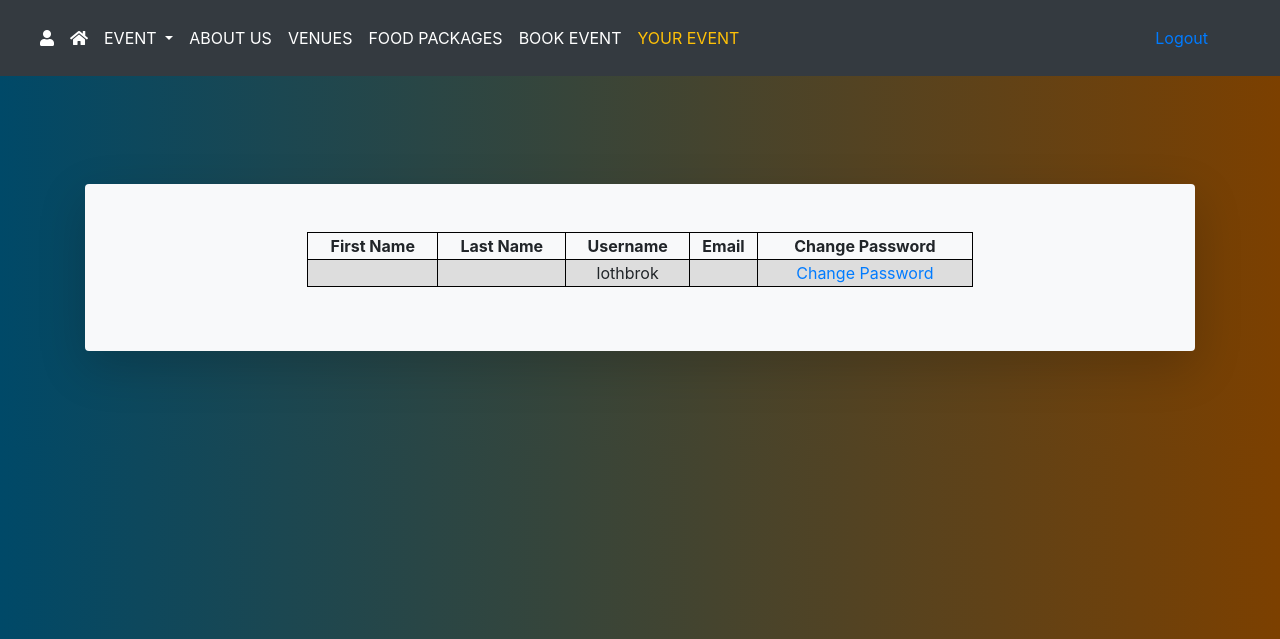
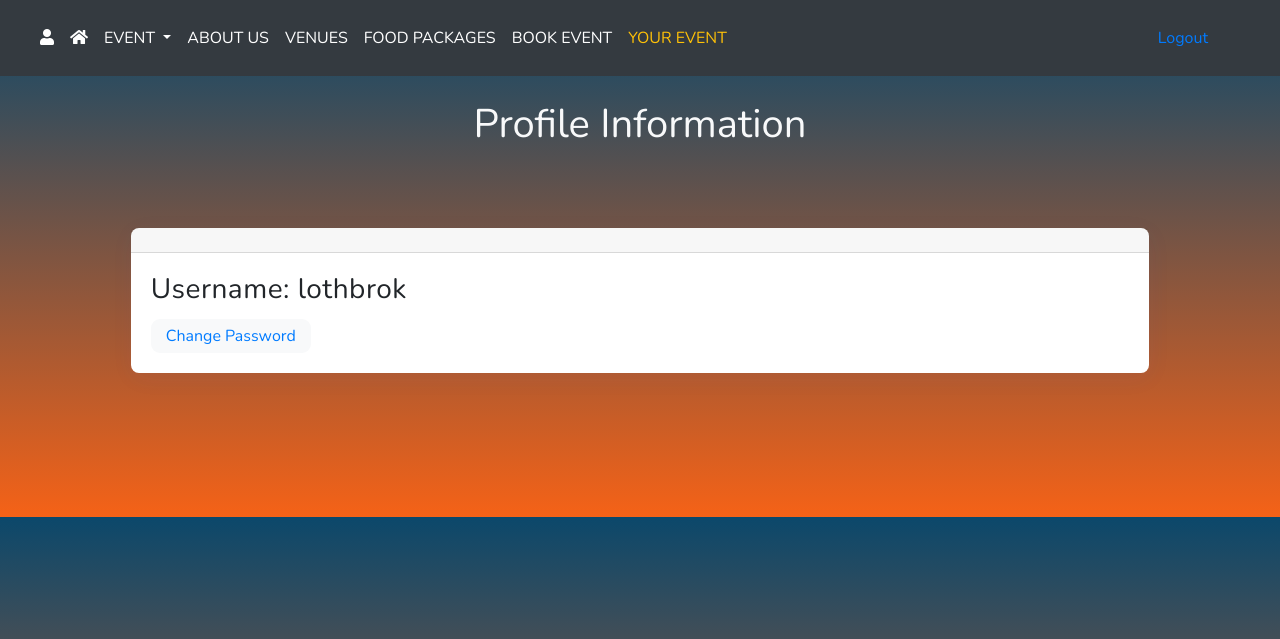
Before and after one commit to Icarus-afk/DP2, a Django app: page /user in a window 1280 px wide. Shown: the top 639 px of the page. Run offline with Django 4.2, Linux system fonts and the light colour scheme; a user stored in the database is signed in; data comes from the database, SQL or seed files in the repository; both versions use the stored data as it was after the commit; some libraries are stand-ins or nearby versions.

Commit message:
final commit

```diff
--- a/event/website/templates/user.html
+++ b/event/website/templates/user.html
@@ -1,39 +1,30 @@
-{% extends 'base.html' %}
-{% block content %}
+{% extends 'base.html'%}
 
-<title>Event Management | User Details</title>
+{% block content%}
 
-<body id="user-details">
+<title>Event Management | User Cart</title>
+
+<body id="cart-body">
   <header>
     <div class="cotainer">
         <div class="row">
-                <div class="col-md-12 col-sm-12 col-xs-12 text-light text-center p-4 mt-4"><h1 id="user-header">{{u.first_name}} {{u.last_name}}</h1></div>
+            <div class="col-md-12 col-sm-12 col-xs-12 text-light text-center p-4 mb-4">
+              <h1>Profile Information</h1>
+            </div>
         </div>
     </div>
   </header>
   <main>
-        <section class="cart_section p-4 mt-1 mb-5">
-            <div class="container">
-                <div class="jumbotron shadow-lg p-3 mb-4 bg-light rounded p-5">
+  <section class="cart-section">
+    <div class="container-fluid">
       <div class="row">
-                        <div class="col-md-8 offset-2" >
-                            <div class="form-group">
-                                <table border: 0px >
-                                    <tr>
-                                        <th>First Name</th>
-                                        <th>Last Name</th>
-                                        <th>Username</th>
-                                        <th>Email</th>
-                                        <th>Change Password</th>
-                                    </tr>
-                                    <tr>
-                                        <td>{{u.first_name}}</td>
-                                        <td>{{u.last_name}}</td>
-                                        <td>{{u.username}}</td>
-                                        <td>{{u.email}}</td>
-                                        <td><a href="change_pswd">Change Password</a></td>
-                                    </tr>
-                                </table>
+          <div class="col-md-10 col-sm-10 col-xs-10 p-4 offset-1">
+            <div class="card">
+              <h1 class="card-header">{{u.first_name}} {{u.last_name}}</h1>
+            <div class="card-body">
+              <h3 class="card-title">Username:  {{u.username}}</h3>
+            <button type="btn" id="contact-button" class="btn btn-light"><a href="{% url 'change_pswd' %}">Change Password</a></button><br>
+
             </div>
             </div>
           </div>
@@ -41,6 +32,4 @@
     </div>
   </section>
   </main>
-</body>
-
-{% endblock content %}
+{% endblock content%}
--- a/event/website/views.py
+++ b/event/website/views.py
@@ -75,7 +75,7 @@ def book_event(request):
 
 
         bill = (int(food.pack_price)*input_cpct+int(venuepk.price))
-        finalbill = bill + bill*0.5
+        finalbill = bill + bill*0.2
         if ((Mobile and Email and Address) == ""):
             messages.info(request, 'Warning field required')
             return redirect('/bookevent')
```
Also changed, not shown: event/db.sqlite3. Lines whose indentation alone changed are shown as unchanged.
